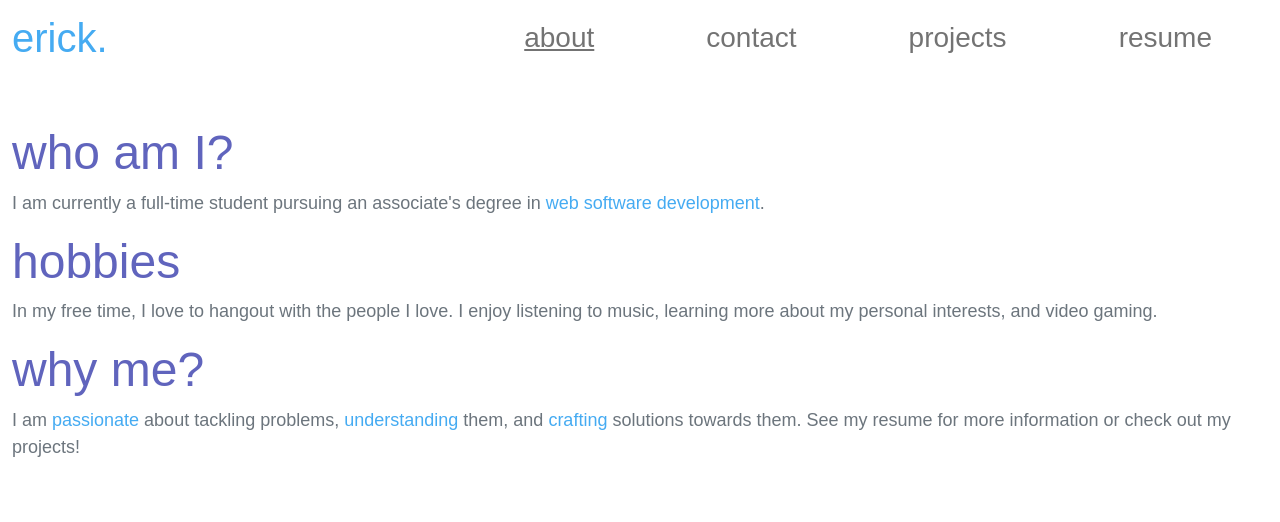
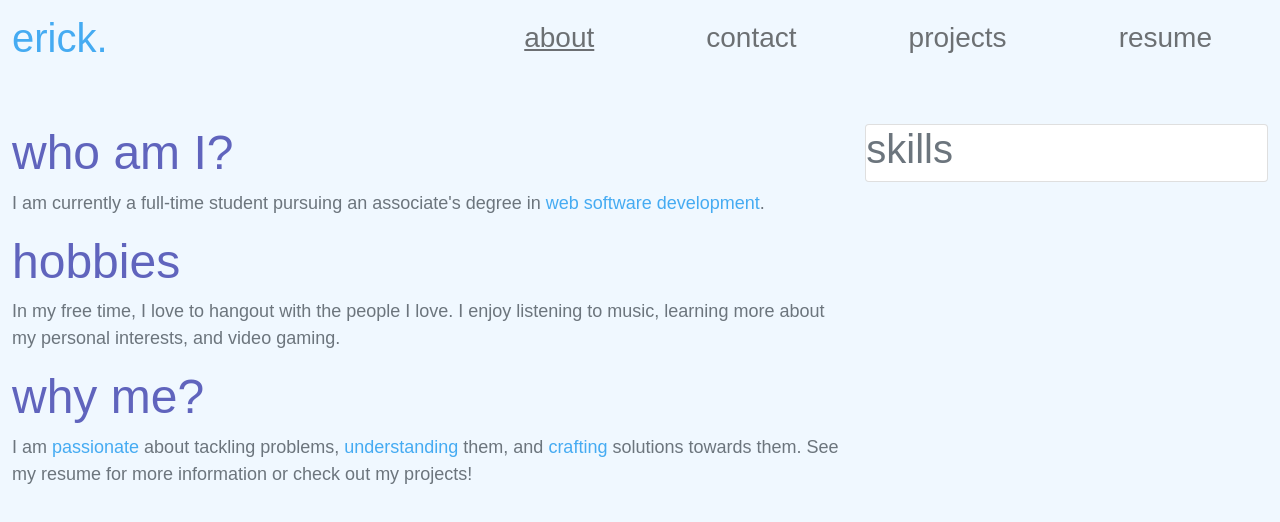
Before and after one commit to erickr19/portfolio, a plain HTML site: page portfolio/index.html in a window 1280 px wide. Drawn offline with nearby package versions, Linux system fonts and the light colour scheme; a web font is replaced by a local one.

Commit message:
Continuing work into content layout

```diff
--- a/portfolio/index.html
+++ b/portfolio/index.html
@@ -50,8 +50,10 @@
         </div>
     </nav>
     <div class="container-fluid">
-        <div class="row flex-column">
+        <!-- left side -->
+        <div class="row flex-wrap">
         <!-- who am I section -->
+            <div class="col-8">
                 <div class="col">
                     <h1 class="text-purple fs-custom-header">who am I?</h1>
                     <p class="text-secondary mt-2 fs-custom-text">I am currently a full-time student pursuing an associate's
@@ -73,6 +75,13 @@
                     </p>
                 </div>
             </div>
+
+            <div class="col">
+                <div class="card">
+                    <h1 class="text-secondary">skills</h1>
+                </div>
+            </div>
+        </div>
     </div>
 </body>
 
--- a/portfolio/stylesheets/overrides.css
+++ b/portfolio/stylesheets/overrides.css
@@ -21,7 +21,7 @@
 
 /* background color */
 .bg-aliceblue {
-    color: aliceblue;
+    background-color: aliceblue;
 }
 
 /* text color */
```
Lines whose indentation alone changed are shown as unchanged.
